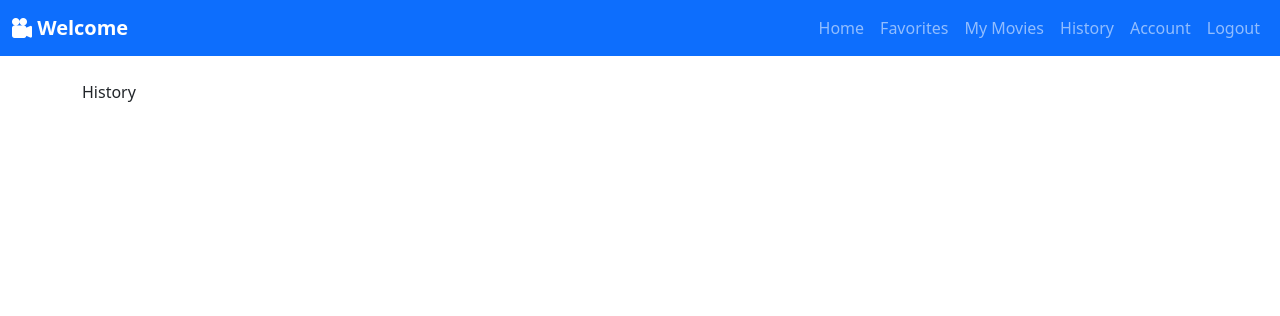
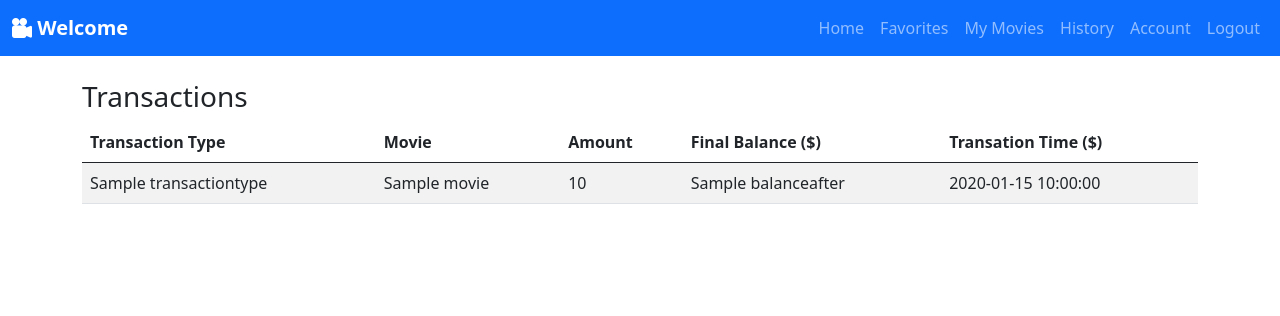
Before and after one commit to lndmri/Movie_Platform, a Flask app: page /history in a window 1280 px wide. Shown: the top 316 px of the page. Run offline with Flask 3, Linux system fonts and the light colour scheme; the visitor is signed in with stand-in values (Sample User, id 1); a database or web service that is not in the repository returns one stand-in record (values such as "Sample title"); some libraries are stand-ins or nearby versions.

Commit message:
Added History and completed Add Cash

```diff
--- a/website/static/index.js
+++ b/website/static/index.js
@@ -63,27 +63,26 @@ $(document).ready(function() {
         }
     });
 
-    //add cash function
-    function addCash() {
-        let amount = parseFloat($('#amount').val());
-        let oldbalance = parseFloat($('#current_balance').val());
-        new_balance = amount + oldbalance;
 
-        let text;
-        if (confirm("Please confirm that you want to complete the transaction.") == true) {
-            text = "Transaction completed!";
+    function addCash(){
+        amount = $('#amount').val();
+
+        let userConfirmation = confirm(`Are you sure you want to add $${amount} to your current balance?`);
+        if (userConfirmation)
+        {
             $.ajax({
-                url: "update_cash",
+                url: "/update_cash",
                 method: "POST",
-                data: { new_balance: new_balance },
-                success: function account() {
-                    window.location.href = "/account";
+                data: {amount: amount},
+                success: function(data)
+                {
+                    alert(data.message)
                 },
-            });
-        }
-        else {
-            text = "Transaction cancelled!";
-            window.location.href = "/add_cash";
+                error: function(data)
+                {
+                    alert(data.message)
+                }
+            })
         }
     }
 
@@ -92,7 +91,7 @@ $(document).ready(function() {
         window.location.href = "/details/" + movieID;
     }
 
-    // function to add a mvoie to favorites
+    // function to add a movie to favorites
     window.addToFavorites = function(movieid) {
     $.ajax({
       url: "add_to_favorites",
--- a/website/templates/add_cash.html
+++ b/website/templates/add_cash.html
@@ -8,14 +8,11 @@
 
 <div class="form-inline">
 <form style="max-width: 480px">
-    <div>
-        <input id="current_balance" hidden="true" value="{{user.cash}}"/>
-    </div>
     <div class="form-group mb-3">
         <input type="number" min="0.00" id="amount" class="form-control" placeholder="Amount to add to account ($)" required="true"/>
     </div>
     <div class="text-center">
-        <button type="button" class="btn btn-lg btn-primary" id="add_cash">Add Cash</button>
+        <button type="button" class="btn btn-lg btn-primary" id="add_cash" onclick="addCash()">Add Cash</button>
     </div>
 </form>
 </div>
--- a/website/templates/history.html
+++ b/website/templates/history.html
@@ -3,6 +3,40 @@
 
 {% block content%}
 </br>
-History
+<h3>Transactions</h3>
+{% if transactions %}
+<table class="table table-striped">
+  <thead>
+    <tr>
+      <th scope="col">Transaction Type</th>
+      <th scope="col">Movie</th>
+      <th scope="col">Amount</th>
+      <th scope="col">Final Balance ($)</th>
+      <th scope="col">Transation Time ($)</th>
+    </tr>
+  </thead>
+  <tbody>
+    {% for row in transactions %}
+    <tr>
+      <td>{{row.transactiontype}}</td>
+      {%if row.movie %}
+      <td>{{row.movie}}</td>
+      {%else%}
+      <td></td>
+      {% endif %}
+      <td>{{row.amount}}</td>
+      <td>{{row.balanceafter}}</td>
+      <td>{{row.transaction_time}}</td>
+    </tr>
+    {% endfor %}
+  </tbody>
+</table>
+{% else %}
+<br />
+<h5>No transactions yet.</h5>
+<button class="btn btn-primary" onclick="window.location.href='/'">
+  Search Movies
+</button>
+{% endif %}
 
 {% endblock %}
--- a/website/views.py
+++ b/website/views.py
@@ -15,16 +15,18 @@ def home():
     if "userid" in session:
         firstname = session['firstname']
         print()
+
+        # We get to this return statement if the user is logged in already
+        return render_template('home.html', firstname=firstname)
     else:
         return redirect(url_for('auth.login'))
-    # We get to this return statement if the user is logged in already
-    return render_template('home.html', firstname=firstname)
 
 # Route for movie searching (this is a route only as we will be showing the content in the home page)
 
 
 @views.route('/search', methods=["POST", "GET"])
 def search():
+
     # db connection
     conn = db_conn()
     cur = conn.cursor(cursor_factory=psycopg2.extras.DictCursor)
@@ -74,13 +76,13 @@ def favorites():
                                 ORDER BY f.time""", (session['userid'],))
 
         favorites = cur.fetchall()
+        conn.close()
+        cur.close()
+        return render_template('favorites.html', favorites=favorites)
 
     else:
         return redirect(url_for('auth.login'))
 
-    conn.close()
-    cur.close()
-    return render_template('favorites.html', favorites=favorites)
 
 
 @views.route('/buy_movie', methods=["POST"])
@@ -114,7 +116,7 @@ def buy_movie():
                 # we check if the user has enough money
                 cur.execute("SELECT cash FROM Users WHERE userID = %s", (session['userid'],))
                 cash_result = cur.fetchone()
-                # checking if we got a resylt from the query
+                # checking if we got a result from the query
                 if cash_result:
                     cash = float(cash_result['cash'])
                     print(cash)
@@ -167,19 +169,25 @@ def my_movies():
                                 ORDER BY o.time""", (session['userid'],))
 
         paid_movies = cur.fetchall()
+        return render_template('my_movies.html', paid_movies=paid_movies)
 
     else:
         return redirect(url_for('auth.login'))
-    return render_template('my_movies.html', paid_movies=paid_movies)
 
 
 @views.route('/history')
 def history():
     if "userid" in session:
-        firstname = session['firstname']
+        conn = db_conn()
+        cur = conn.cursor(cursor_factory=psycopg2.extras.DictCursor)
+
+        cur.execute("SELECT * FROM Transactions WHERE userID = %s ORDER BY transaction_time DESC", (session['userid'],))
+        transactions = cur.fetchall()
+        conn.close()
+        cur.close()
+        return render_template('history.html', transactions=transactions)
     else:
         return redirect(url_for('auth.login'))
-    return render_template('history.html')
 
 
 @views.route('/details/<int:movieID>', methods=['GET'])
@@ -201,49 +209,58 @@ def details(movieID):
                     WHERE actors.actorid = works.actorid
                     AND movieID = %s""", (movieID,))
         actors = cur.fetchall()
+        cur.close()
+        conn.close()
+        return render_template('details.html', movie=movie, directors=directors, actors=actors)
 
     else:
         return redirect(url_for('auth.login'))
 
-    cur.close()
-    conn.close()
-    return render_template('details.html', movie=movie, directors=directors, actors=actors)
+
 
 
 @views.route('/add_to_favorites', methods=['POST'])
 def add_to_favorites():
-    userId = session['userid']
-    movieId = request.form.get('movieid')
+    if "userid" in session:
+        userId = session['userid']
+        movieId = request.form.get('movieid')
 
-    conn = db_conn()
-    cur = conn.cursor(cursor_factory=psycopg2.extras.DictCursor)
+        conn = db_conn()
+        cur = conn.cursor(cursor_factory=psycopg2.extras.DictCursor)
 
-    cur.execute(
-        """INSERT INTO favorites (userid, movieid) VALUES (%s, %s)""", (userId, movieId))
-    conn.commit()
-    message = 'Movie added to favorites!'
-    cur.close()
-    conn.close()
+        cur.execute(
+            """INSERT INTO favorites (userid, movieid) VALUES (%s, %s)""", (userId, movieId))
+        conn.commit()
+        message = 'Movie added to favorites!'
+        cur.close()
+        conn.close()
 
-    return jsonify({'message': message})
+        return jsonify({'message': message})
+
+    else:
+        return redirect(url_for('auth.login'))
 
 
 @views.route('/remove_favorite', methods=["POST"])
 def remove_favorite():
-    userId = session['userid']
-    movieId = request.form.get('favorite_title')
+    if "userid" in session:
+        userId = session['userid']
+        movieId = request.form.get('favorite_title')
 
-    conn = db_conn()
-    cur = conn.cursor(cursor_factory=psycopg2.extras.DictCursor)
+        conn = db_conn()
+        cur = conn.cursor(cursor_factory=psycopg2.extras.DictCursor)
 
-    cur.execute(
-        """DELETE FROM favorites WHERE movieid IN (SElECT movieid FROM movies m WHERE m.title = %s) AND userid = %s""", (movieId, userId,))
-    conn.commit()
-    message = 'Movie removed from favorites!'
-    cur.close()
-    conn.close()
+        cur.execute(
+            """DELETE FROM favorites WHERE movieid IN (SElECT movieid FROM movies m WHERE m.title = %s) AND userid = %s""", (movieId, userId,))
+        conn.commit()
+        message = 'Movie removed from favorites!'
+        cur.close()
+        conn.close()
 
-    return redirect(url_for('views.favorites'))
+        return redirect(url_for('views.favorites'))
+
+    else:
+        return redirect(url_for('auth.login'))
 
 
 @views.route('/account', methods=["GET"])
@@ -255,13 +272,12 @@ def account():
         cur.execute("""SELECT * FROM Users
                         WHERE userID = %s """, (session['userid'],))
         results = cur.fetchone()
+        conn.close()
+        cur.close()
+        return render_template('account.html', results=results)
 
     else:
         return redirect(url_for('auth.login'))
-
-    conn.close()
-    cur.close()
-    return render_template('account.html', results=results)
 
 @views.route('/add_cash', methods=['GET', 'POST'])
 def add_cash():
@@ -273,25 +289,58 @@ def add_cash():
                     WHERE userID = %s """, (session['userid'],))
 
         user = cur.fetchone()
+        conn.close()
+        cur.close()
+        return render_template('add_cash.html', user=user )
 
     else:
         return redirect(url_for('auth.login'))
 
-    conn.close()
-    cur.close()
-    return render_template('add_cash.html', user=user )
 
 @views.route('/update_cash', methods=['GET','POST'])
 def update_cash():
-    # db connection
-    conn = db_conn()
-    cur = conn.cursor(cursor_factory=psycopg2.extras.DictCursor)
-    if request.method == "POST":
-        if 'new_balance' in request.form:
-            new_balance = request.form['new_balance']
-            cur.execute("""UPDATE Users SET cash = %s
-                    WHERE userID = %s """, (new_balance, session['userid']))
+    if "userid" in session:
+
+        try:
+            # db connection
+            conn = db_conn()
+            cur = conn.cursor(cursor_factory=psycopg2.extras.DictCursor)
+
+            if 'amount' in request.form:
+                amount = float(request.form['amount'])
+
+            else:
+                message = "Internal error"
+                cur.close()
+                conn.close()
+                return jsonify({'message': message, 'status':'error'})
+
+            cur.execute("""SELECT cash FROM Users WHERE userID = %s""", (session['userid'],))
+            old_balance = cur.fetchone()
+            cash = float(old_balance['cash'])
+
+            new_balance =  cash + amount
+            cur.execute("""UPDATE Users SET cash = %s WHERE userID = %s """, (new_balance, session['userid'],))
+            cur.execute("""INSERT INTO Transactions
+                        (userID, transactionType, amount, balanceBefore, balanceAfter)
+                        VALUES (%s, %s, %s, %s, %s)
+                        """, (session['userid'], "Add cash", amount, cash, new_balance,))
             conn.commit()
-    conn.close()
-    cur.close()
-    return redirect(url_for('views.account'))
+            message = "Transaction successfully completed.\n To check your new balance go to 'Account'"
+            conn.close()
+            cur.close()
+            return jsonify({'message': message, 'status': 'success'})
+
+
+        except Exception as e:
+            conn.rollback()
+            message = str(e)
+            print(message)
+            return jsonify({'message': message, 'status': 'error'})
+
+        finally:
+            cur.close()
+            conn.close()
+
+    else:
+        return redirect(url_for('auth.login'))
```
